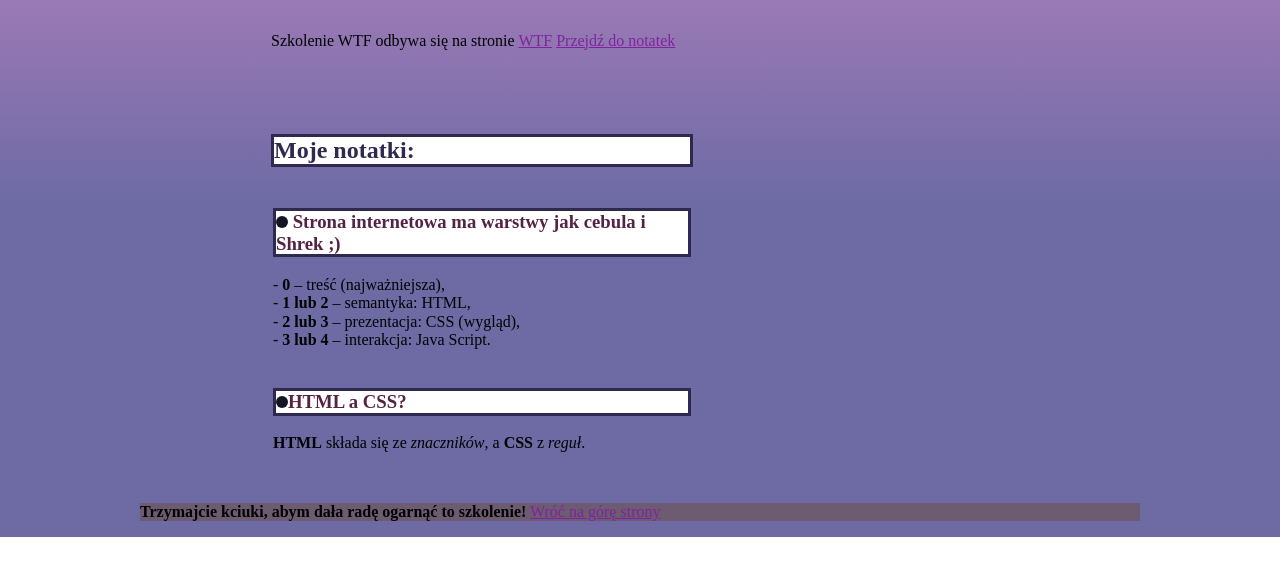
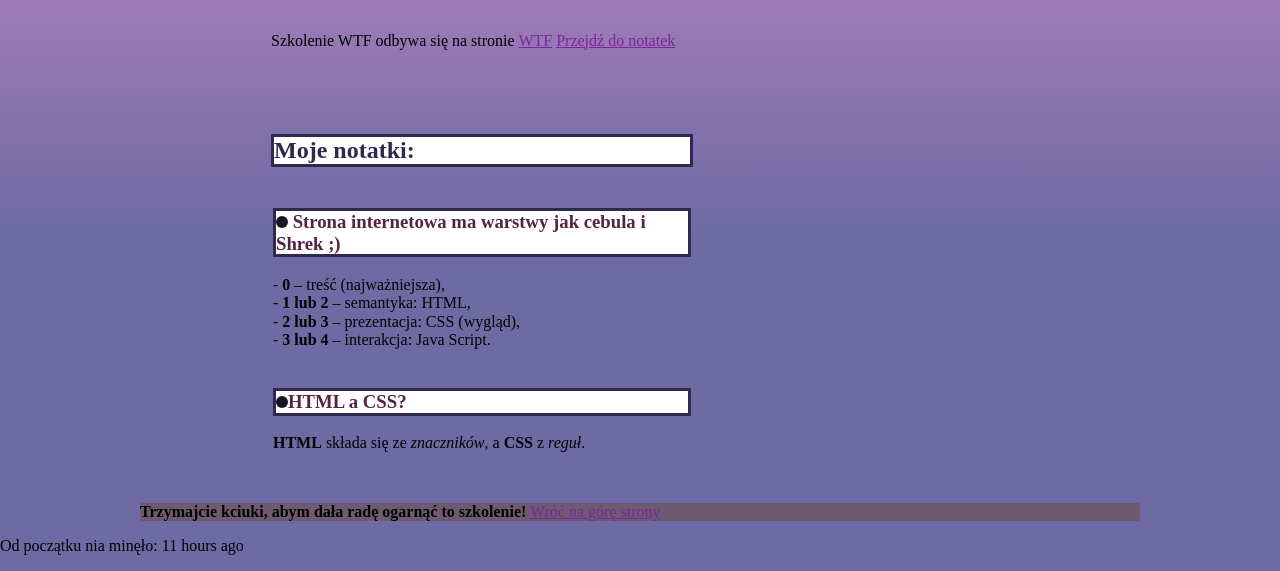
Before and after one commit to AniaGall/hompage-webpack, a website built with webpack: page src/pages/index.html in a window 1280 px wide. Shown: the part 901-1472 px from the top of the page. Before the commit the page ends 1438 px from the top, so only its background shows below. Built offline with nearby package versions, Linux system fonts and the light colour scheme.

Commit message:
modified js and html

```diff
--- a/src/js/main.js
+++ b/src/js/main.js
@@ -2,6 +2,16 @@ import '../scss/style.scss';
 
 import moment from 'moment';
 console.log(moment().startOf('day').fromNow());
+
+const startOfDay = moment().startOf('day').fromNow();
+
+const timePlaceholder = document.querySelector('.time--js');
+
+timePlaceholder.innerHTML = startOfDay;
+
+console.log(startOfDay);
+
+
 
 const firstName = "Ania";
 const age = 37;
--- a/src/pages/index.html
+++ b/src/pages/index.html
@@ -108,6 +108,7 @@
         <a class="footer__link" href="#top">Wróć na górę strony</a>
       </p>
     </footer>
+    <p>Od początku nia minęło: <span class="time--js"></span></p>
     <!-- <script src="main.js"></script> -->
   </body>
 </html>
```
